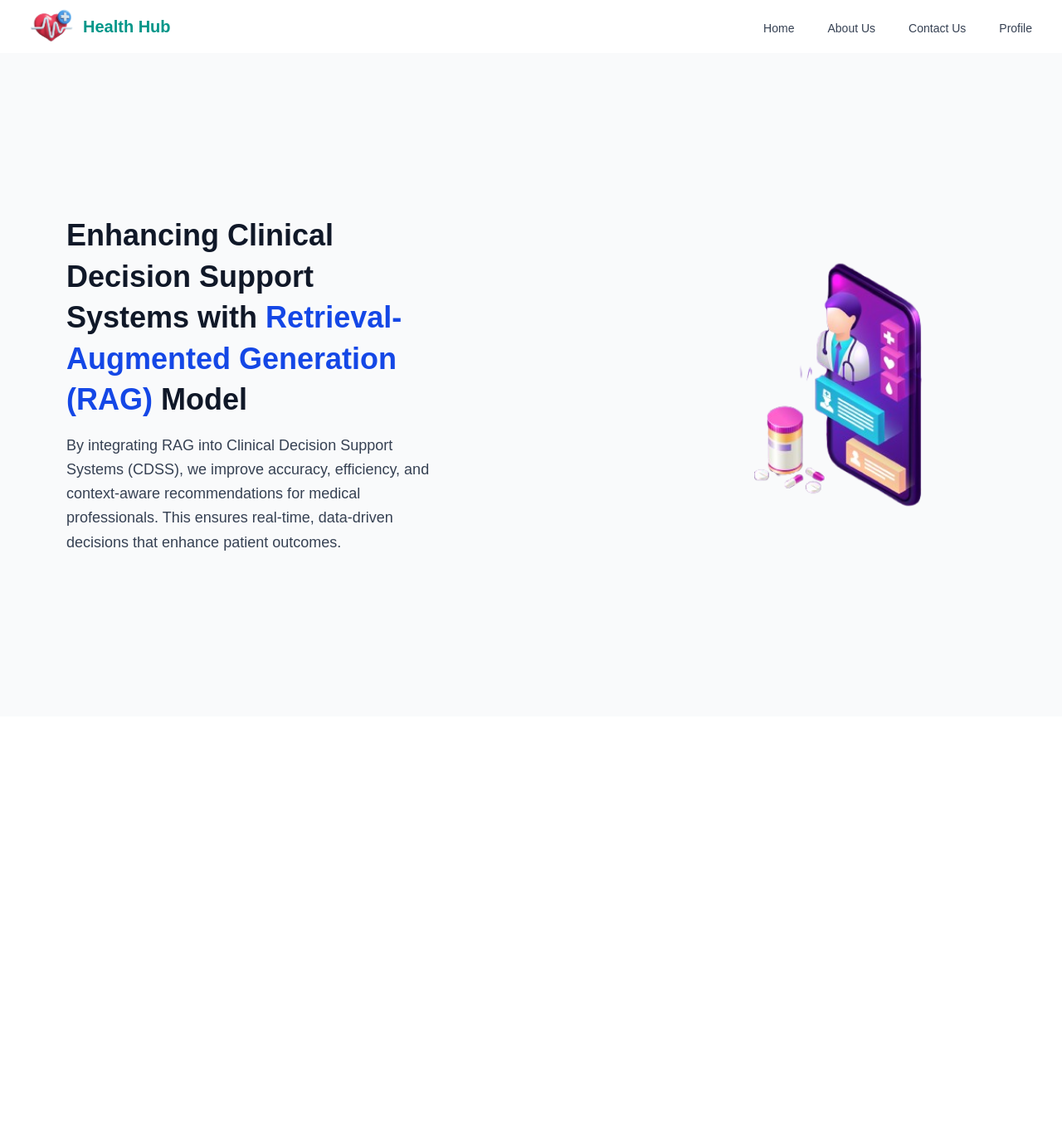
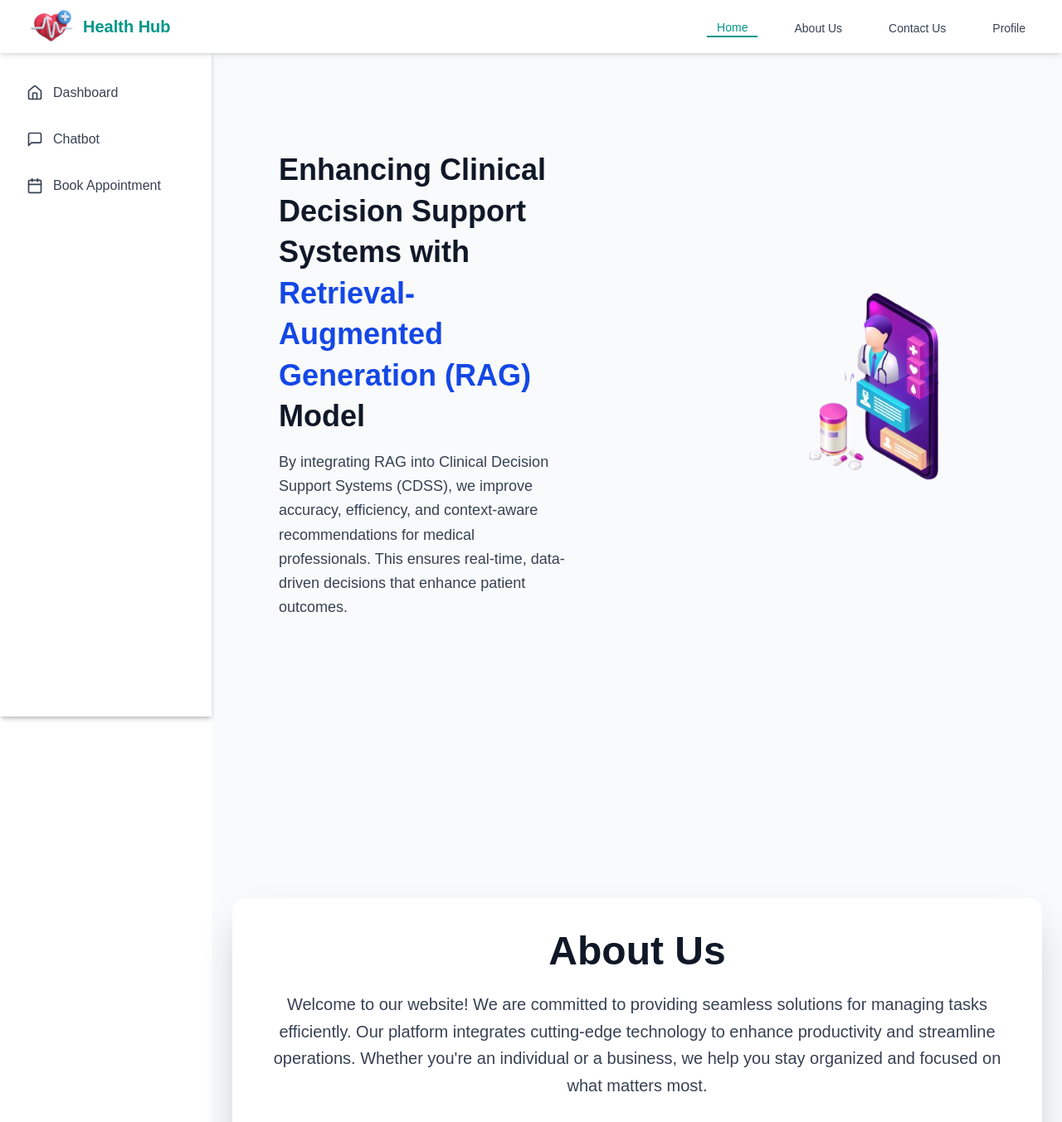
Before and after one commit to Nitish151/Brogrammers_AB2_03, a Next.js app in the folder my-app/: page / in a window 1280 px wide. Shown: the top 1353 px of the page at 83% size. Before the commit the page ends 864 px from the top, so only its background shows below. Built offline with nearby package versions, Linux system fonts and the light colour scheme.

Commit message:
Home Page Done

```diff
--- /dev/null
+++ b/my-app/Components/Home/AboutUs.jsx
@@ -0,0 +1,30 @@
+"use client";
+import React from "react";
+import { motion } from "framer-motion";
+
+function AboutUs() {
+  return (
+    <motion.div
+      initial={{ scale: 0.8, opacity: 0 }}
+      animate={{ scale: 1, opacity: 1 }}
+      transition={{ duration: 0.6, ease: "easeOut" }}
+      className="flex flex-col items-center justify-center min-h-screen p-6 bg-gray-50"
+    >
+      <div className="max-w-5xl w-full bg-white shadow-2xl rounded-2xl p-10 text-center">
+        <h1 className="text-5xl font-extrabold mb-6 text-gray-900">About Us</h1>
+        <p className="text-xl text-gray-700 leading-relaxed">
+          Welcome to our website! We are committed to providing seamless solutions
+          for managing tasks efficiently. Our platform integrates cutting-edge technology
+          to enhance productivity and streamline operations. Whether you're an individual
+          or a business, we help you stay organized and focused on what matters most.
+        </p>
+        <p className="text-xl text-gray-700 mt-6">
+          Our team is passionate about innovation and delivering high-quality services.
+          Join us on this journey to transform the way you work and achieve your goals effortlessly.
+        </p>
+      </div>
+    </motion.div>
+  );
+}
+
+export default AboutUs;
--- /dev/null
+++ b/my-app/Components/Home/ContactUs.jsx
@@ -0,0 +1,44 @@
+"use client";
+import React from "react";
+import { motion } from "framer-motion";
+
+function ContactUs() {
+  return (
+    <div className="flex flex-col min-h-screen">
+      {/* Main Content */}
+      <motion.div
+        initial={{ opacity: 0, y: 20 }}
+        animate={{ opacity: 1, y: 0 }}
+        transition={{ duration: 0.5 }}
+        className="flex flex-col items-center justify-center flex-grow p-6 bg-gray-50"
+      >
+        <div className="max-w-4xl w-full bg-white shadow-lg rounded-lg p-8 text-center">
+          <h1 className="text-4xl font-bold mb-6 text-gray-900">Contact Us</h1>
+          <p className="text-lg text-gray-700">
+            Have any questions or need support? Feel free to reach out to us.
+            We are always happy to assist you!
+          </p>
+          <p className="text-lg text-gray-700 mt-4">
+            📧 Email: support@yourwebsite.com
+            📞 Phone: +123 456 7890
+            📍 Address: 123 Business Street, City, Country
+          </p>
+        </div>
+      </motion.div>
+
+      {/* Footer */}
+      <footer className="bg-gray-900 text-white text-center py-6">
+        <div className="container mx-auto">
+          <p className="text-lg">&copy; {new Date().getFullYear()} YourWebsite. All rights reserved.</p>
+          <div className="mt-2">
+            <a href="#" className="text-gray-400 hover:text-white mx-2">Privacy Policy</a> |
+            <a href="#" className="text-gray-400 hover:text-white mx-2">Terms of Service</a> |
+            <a href="#" className="text-gray-400 hover:text-white mx-2">Support</a>
+          </div>
+        </div>
+      </footer>
+    </div>
+  );
+}
+
+export default ContactUs;
--- a/my-app/Components/Navbar/Navbar.jsx
+++ b/my-app/Components/Navbar/Navbar.jsx
@@ -1,83 +1,56 @@
-"use client"
-import React from 'react';
-import Link from 'next/link';
-import Image from 'next/image';
+"use client";
+import React, { useState } from "react";
+import Link from "next/link";
+import Image from "next/image";
 
 const Navbar = () => {
+  const [activeLink, setActiveLink] = useState("#home");
+  const [isMobileMenuOpen, setIsMobileMenuOpen] = useState(false);
+
+  const handleSetActive = (link) => {
+    setActiveLink(link);
+    setIsMobileMenuOpen(false);
+
+    // Scroll to the section smoothly
+    const section = document.getElementById(link.substring(1)); // Remove #
+    if (section) {
+      section.scrollIntoView({ behavior: "smooth", block: "start" });
+    }
+  };
+
   return (
-    <nav className="bg-white shadow-md">
+    <nav className="bg-white shadow-md fixed top-0 w-full z-50">
       <div className="max-w-7xl mx-auto px-4 sm:px-6 lg:px-8">
         <div className="flex justify-between h-16">
-          {/* Left side - Logo and App Name */}
           <div className="flex items-center">
             <Link href="/" className="flex items-center">
-              {/* Replace '/path-to-your-logo.png' with the actual path to your local logo */}
-              <Image
-                src="/logo.png"
-                alt="Health Hub Logo"
-                width={60}
-                height={60}
-                className="mr-2"
-              />
+              <Image src="/logo.png" alt="Health Hub Logo" width={60} height={60} className="mr-2" />
               <span className="text-xl font-semibold text-teal-600">Health Hub</span>
             </Link>
           </div>
-
-          {/* Right side - Navigation Links */}
           <div className="flex items-center">
-            <div className="hidden md:ml-6 md:flex md:space-x-8">
-              <Link href="#home" className="inline-flex items-center px-1 pt-1 text-sm font-medium text-gray-700 hover:text-teal-600 hover:border-b-2 hover:border-teal-600">
-                Home
-              </Link>
-              <Link href="#about" className="inline-flex items-center px-1 pt-1 text-sm font-medium text-gray-700 hover:text-teal-600 hover:border-b-2 hover:border-teal-600">
-                About Us
-              </Link>
-              <Link href="#contact" className="inline-flex items-center px-1 pt-1 text-sm font-medium text-gray-700 hover:text-teal-600 hover:border-b-2 hover:border-teal-600">
-                Contact Us
-              </Link>
-              <Link href="#profile" className="inline-flex items-center px-1 pt-1 text-sm font-medium text-gray-700 hover:text-teal-600 hover:border-b-2 hover:border-teal-600">
-                Profile
-              </Link>
-            </div>
-
-            {/* Mobile menu button */}
-            <div className="flex items-center md:hidden">
-              <button
-                type="button"
-                className="inline-flex items-center justify-center p-2 rounded-md text-gray-400 hover:text-gray-500 hover:bg-gray-100 focus:outline-none focus:ring-2 focus:ring-inset focus:ring-teal-500"
-                aria-expanded="false"
-                onClick={() => {
-                  // Add mobile menu toggle functionality here
-                  // This would typically set a state variable to show/hide the mobile menu
-                  console.log('Toggle mobile menu');
-                }}
-              >
-                <span className="sr-only">Open main menu</span>
-                {/* Hamburger icon */}
-                <svg className="block h-6 w-6" xmlns="http://www.w3.org/2000/svg" fill="none" viewBox="0 0 24 24" stroke="currentColor" aria-hidden="true">
-                  <path strokeLinecap="round" strokeLinejoin="round" strokeWidth="2" d="M4 6h16M4 12h16M4 18h16" />
-                </svg>
-              </button>
+            <div className="hidden md:flex md:space-x-8">
+              {["#home", "#about", "#contact", "#profile"].map((link) => (
+                <button
+                  key={link}
+                  onClick={() => handleSetActive(link)}
+                  className={`px-3 pt-1 text-sm font-medium ${
+                    activeLink === link
+                      ? "text-teal-600 border-b-2 border-teal-600"
+                      : "text-gray-700 hover:text-teal-600 hover:border-b-2 hover:border-teal-600"
+                  }`}
+                >
+                  {link === "#home"
+                    ? "Home"
+                    : link === "#about"
+                    ? "About Us"
+                    : link === "#contact"
+                    ? "Contact Us"
+                    : "Profile"}
+                </button>
+              ))}
             </div>
           </div>
-        </div>
-      </div>
-
-      {/* Mobile menu, show/hide based on menu state */}
-      <div className="hidden md:hidden">
-        <div className="pt-2 pb-3 space-y-1">
-          <Link href="#home" className="block pl-3 pr-4 py-2 border-l-4 border-transparent text-base font-medium text-gray-600 hover:bg-gray-50 hover:border-teal-500 hover:text-teal-700">
-            Home
-          </Link>
-          <Link href="#about" className="block pl-3 pr-4 py-2 border-l-4 border-transparent text-base font-medium text-gray-600 hover:bg-gray-50 hover:border-teal-500 hover:text-teal-700">
-            About Us
-          </Link>
-          <Link href="#contact" className="block pl-3 pr-4 py-2 border-l-4 border-transparent text-base font-medium text-gray-600 hover:bg-gray-50 hover:border-teal-500 hover:text-teal-700">
-            Contact Us
-          </Link>
-          <Link href="#profile" className="block pl-3 pr-4 py-2 border-l-4 border-transparent text-base font-medium text-gray-600 hover:bg-gray-50 hover:border-teal-500 hover:text-teal-700">
-            Profile
-          </Link>
         </div>
       </div>
     </nav>
--- a/my-app/Components/Sidebar/Sidebar.jsx
+++ b/my-app/Components/Sidebar/Sidebar.jsx
@@ -1,9 +1,38 @@
-import React from 'react'
+import React from 'react';
+import Link from 'next/link';
+import { Calendar, MessageSquare, Home, Users, Info, Phone, Settings } from 'lucide-react';
 
-function Sidebar() {
+const Sidebar = () => {
   return (
-    <div>Sidebar</div>
-  )
-}
+    <div className="flex flex-col h-screen bg-white border-r border-gray-200 w-64 shadow-md">
 
-export default Sidebar
+      {/* Sidebar Menu */}
+      <nav className="flex-grow px-4 py-6">
+        <ul className="space-y-2">
+          <li>
+            <Link href="/dashboard" className="flex items-center px-4 py-3 text-gray-700 rounded-lg hover:bg-teal-50 hover:text-teal-600 transition-colors">
+              <Home className="w-5 h-5 mr-3" />
+              <span>Dashboard</span>
+            </Link>
+          </li>
+
+          <li>
+            <Link href="/chatbot" className="flex items-center px-4 py-3 text-gray-700 rounded-lg hover:bg-teal-50 hover:text-teal-600 transition-colors">
+              <MessageSquare className="w-5 h-5 mr-3" />
+              <span>Chatbot</span>
+            </Link>
+          </li>
+
+          <li>
+            <Link href="/appointments" className="flex items-center px-4 py-3 text-gray-700 rounded-lg hover:bg-teal-50 hover:text-teal-600 transition-colors">
+              <Calendar className="w-5 h-5 mr-3" />
+              <span>Book Appointment</span>
+            </Link>
+          </li>
+        </ul>
+      </nav>
+    </div>
+  );
+};
+
+export default Sidebar;
--- a/my-app/app/page.js
+++ b/my-app/app/page.js
@@ -1,14 +1,39 @@
 import Image from "next/image";
-import Home from "@/Components/Home/Home"
+import Home from "@/Components/Home/Home";
 import Navbar from "@/Components/Navbar/Navbar";
+import AboutUs from "@/Components/Home/AboutUs";
+import ContactUs from "@/Components/Home/ContactUs";
+import Sidebar from "@/Components/Sidebar/Sidebar";
 
-export default function page() {
+export default function Page() {
   return (
     <div>
-      <Navbar/>
-      <section id="home">
-      <Home/>
-      </section>
+      {/* Navbar - Fixed at the top, overlapping sidebar */}
+      <div className="fixed top-0 left-0 w-full z-50">
+        <Navbar />
+      </div>
+
+      <div className="flex">
+        {/* Sidebar - Fixed on the left */}
+        <div className="fixed top-16 left-0 w-64 h-full bg-gray-100 shadow-md">
+          <Sidebar />
+        </div>
+
+        {/* Main Content - Adjust padding to avoid overlap with sidebar */}
+        <div className="flex-1 ml-64">
+          <div className="pt-16">
+            <section id="home">
+              <Home />
+            </section>
+            <section id="about">
+              <AboutUs />
+            </section>
+            <section id="contact">
+              <ContactUs />
+            </section>
+          </div>
+        </div>
+      </div>
     </div>
   );
 }
--- a/my-app/package.json
+++ b/my-app/package.json
@@ -10,6 +10,7 @@
   },
   "dependencies": {
     "framer-motion": "^12.4.7",
+    "lucide-react": "^0.477.0",
     "next": "15.2.0",
     "react": "^19.0.0",
     "react-dom": "^19.0.0"
```
Also changed, not shown: 1 other file (tests, documents, lock files or other folders).
